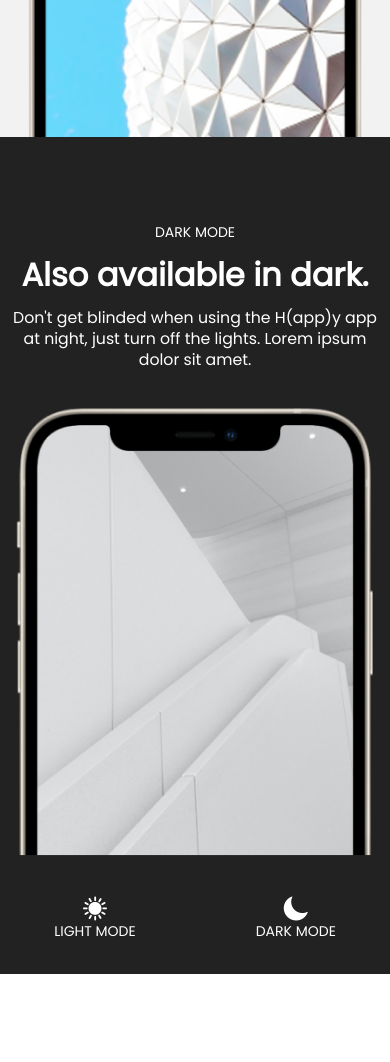
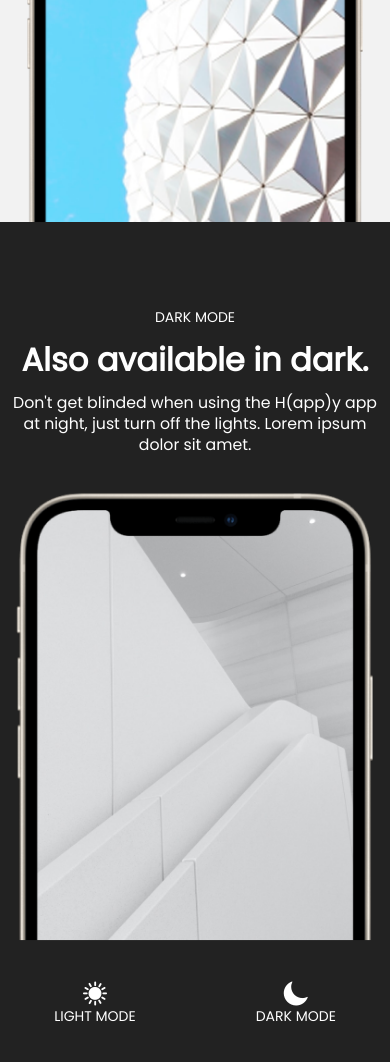
Before and after one commit to Alexey-Kuzmenko/happy-app-page, a plain HTML site: page index.html in a window 390 px wide. Shown: the part 6560-7622 px from the top of the page. Drawn offline with Linux system fonts and the light colour scheme; files whose address does not match are found by name.

Commit message:
fixed bug for mobile devices

```diff
--- a/scss/modules/_main.scss
+++ b/scss/modules/_main.scss
@@ -81,7 +81,7 @@
 
     @include media (max-width, 425px) {
         &__container {
-            padding: 85px 10px 0 10px;
+            padding: 85px 10px 85px 10px;
         }
     }
 }
--- a/scss/modules/_pricing-block.scss
+++ b/scss/modules/_pricing-block.scss
@@ -123,8 +123,6 @@
         }
 
         &__card {
-            margin: 16px 0;
-
             &:nth-child(2) {
                 margin: 16px 0;
             }
```
Also changed, not shown: css/style.css, css/style.min.css, 2 other files.
